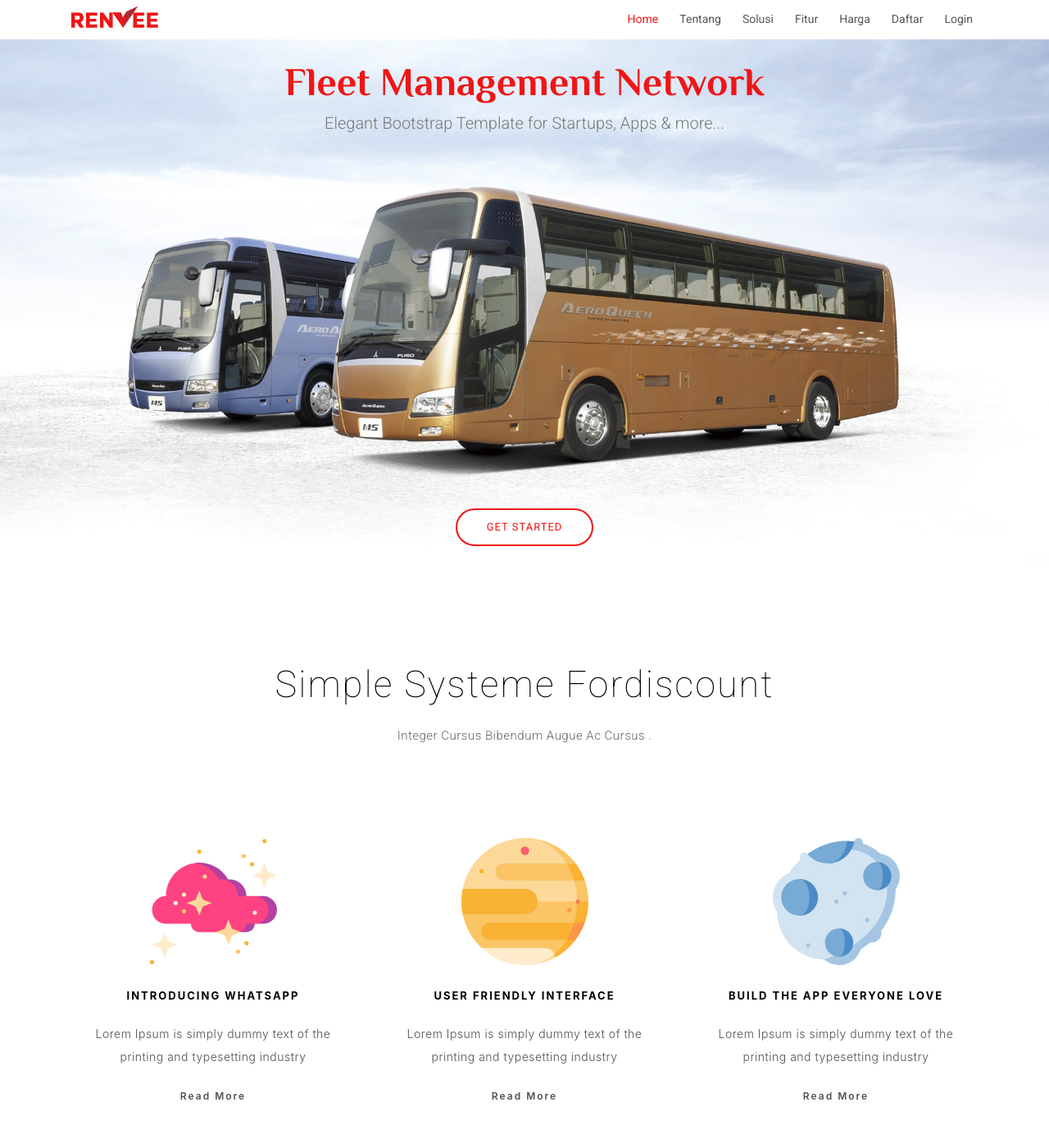
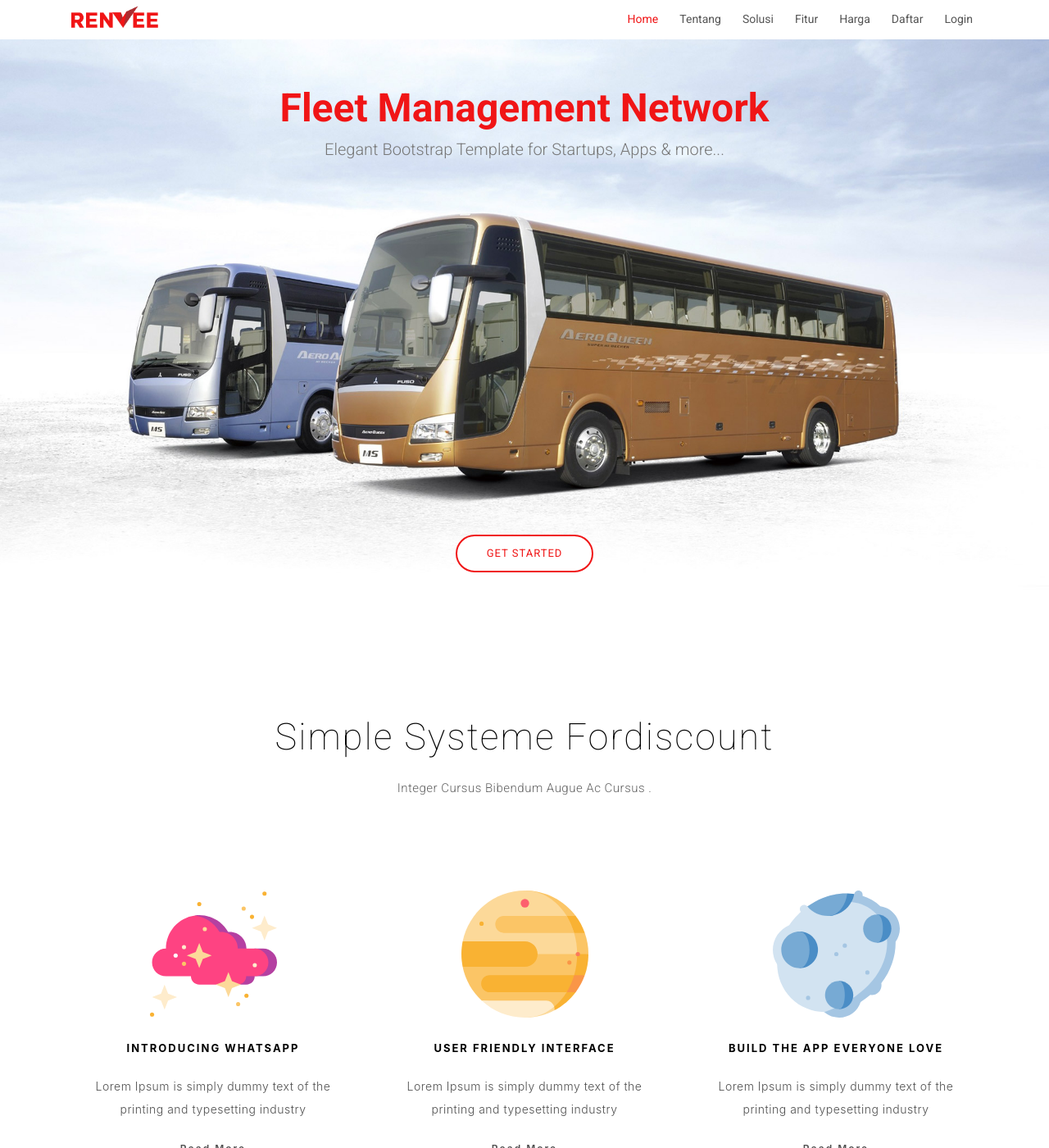
Before and after one commit to kemtol/renvee, a Jekyll site: the page built from index.html, in a window 1280 px wide and 1400 px high. Shown: the whole window at 82% size. Built offline with Jekyll 4.4.1, drawn with Linux system fonts in a browser that asks for light colours.

```diff
--- a/css/style.css
+++ b/css/style.css
@@ -208,7 +208,7 @@
   flex-direction: column;
   text-align: center;
   background:#fff;
-  padding:2rem 0;
+  padding:4rem 0;
 }
 
 #hero h1 {
@@ -216,7 +216,7 @@
   font-size: 48px;
   font-weight: 700;
   line-height: 56px;
-  font-family: "Philosopher", sans-serif;
+  font-family: "Roboto", sans-serif;
   color: #F01516;
 }
 
@@ -1016,6 +1016,7 @@
 
 #pricing .block-pricing h2 {
   margin-bottom: 30px;
+  font-size:3rem;
 }
 
 #pricing .block-pricing ul {
@@ -1064,7 +1065,7 @@
 }
 
 #blog .block-blog .content-blog {
-  box-shadow: 0 0 0 0 rgba(0, 0, 0, 0.2), 0 0 4px 0 rgba(0, 0, 0, 0.19);
+  /*box-shadow: 0 0 0 0 rgba(0, 0, 0, 0.2), 0 0 4px 0 rgba(0, 0, 0, 0.19);*/
   display: inline-block;
   min-height: 125px;
   padding: 20px 10px;
```
